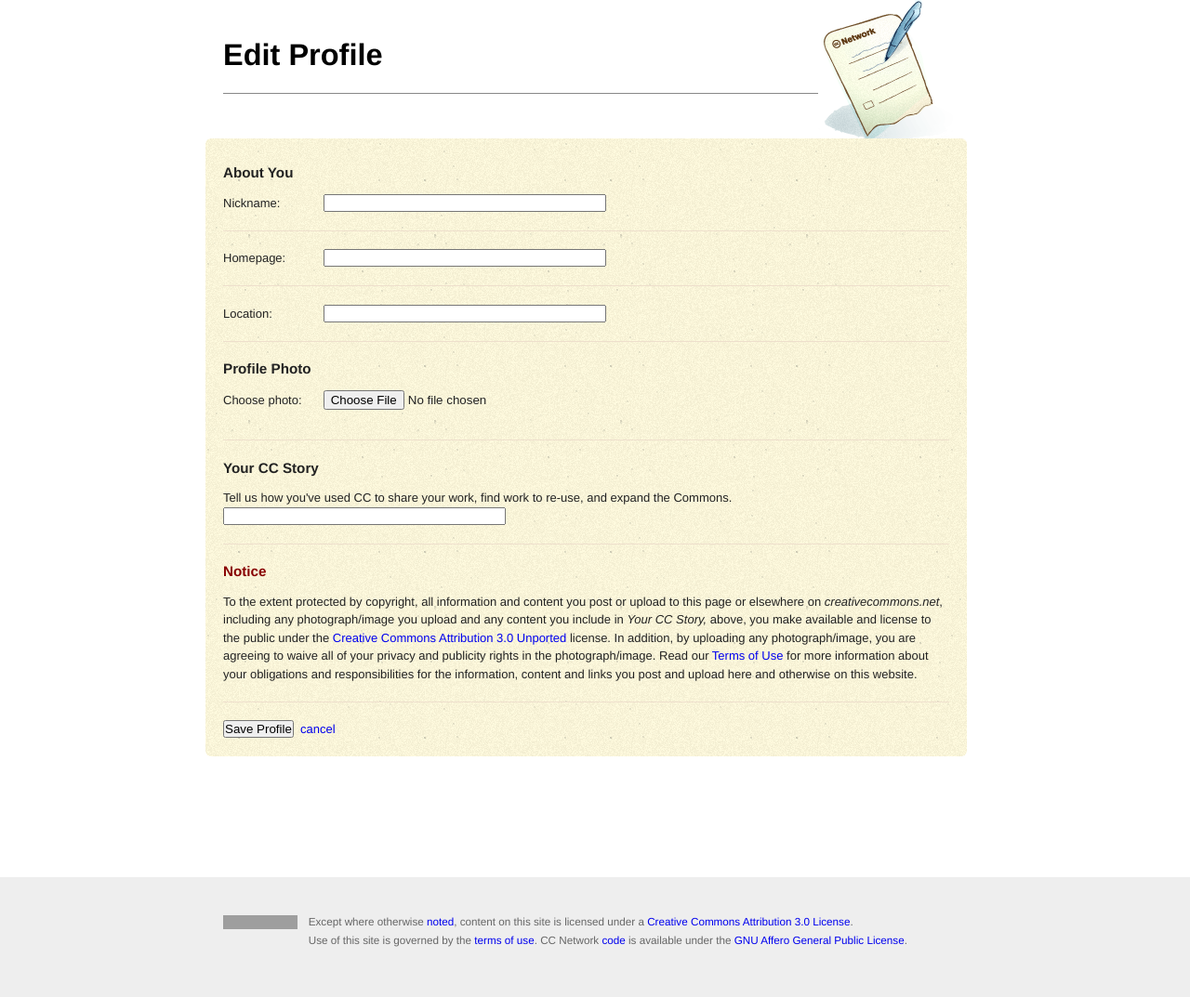
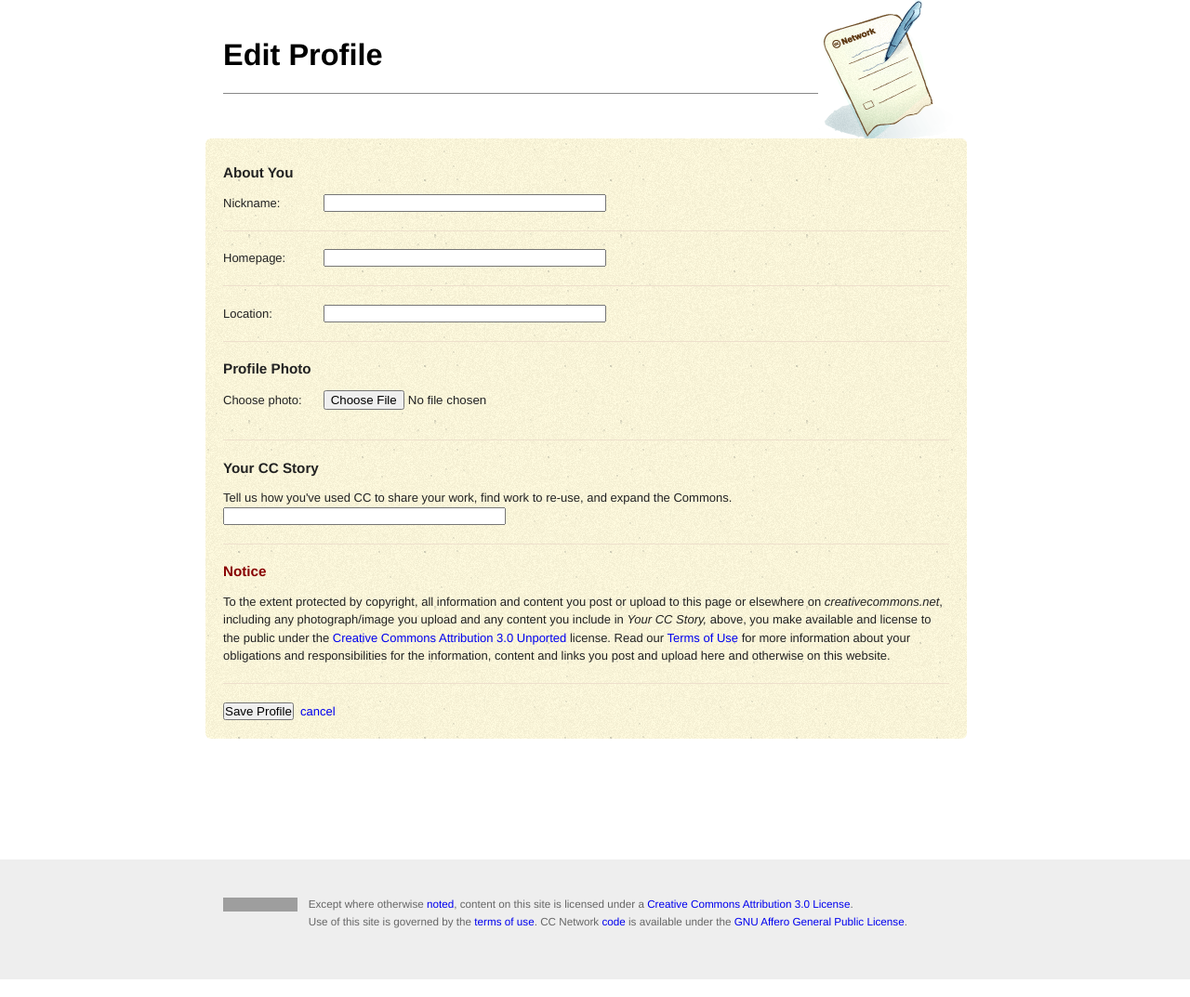
Before and after one commit to cc-archive/commoner, a Django app: template src/commoner/templates/profiles/edit_profile.html in a window 1280 px wide. Shown: the part 142-1215 px from the top of the page at 93% size. Run offline with Django 3.2, Linux system fonts and the light colour scheme; the template is opened without the code that fills it: values that come from a table or form of the project are taken from there, others are empty; tables that the repository leaves empty hold one stand-in row (values such as "Sample post"); form fields are guessed from the names that the template uses; parts of the project's set-up code (start-up, migrations or seed data) failed here and were passed over; some libraries are stand-ins or nearby versions; grey boxes are pictures that could not be loaded.

Commit message:
I gots moar publicity rightz.

```diff
--- a/src/commoner/templates/profiles/edit_profile.html
+++ b/src/commoner/templates/profiles/edit_profile.html
@@ -97,7 +97,7 @@ Create Profile
 
 	<h3 class="notice">Notice</h3>
 	<p class="field" id="legal">
-		To the extent protected by copyright, all information and content you post or upload to this page or elsewhere on <em>creativecommons.net</em>, including any photograph/image you upload and any content you include in <em>Your CC Story,</em> above, you make available and license to the public under the <a href="http://creativecommons.org/licenses/by/3.0/">Creative Commons Attribution 3.0 Unported</a> license. In addition, by uploading any photograph/image, you are agreeing to waive all of your privacy and publicity rights in the photograph/image.  Read our <a href="/l/termsofuse.html">Terms of Use</a> for more information about your obligations and responsibilities for the information, content and links you post and upload here and otherwise on this website.
+		To the extent protected by copyright, all information and content you post or upload to this page or elsewhere on <em>creativecommons.net</em>, including any photograph/image you upload and any content you include in <em>Your CC Story,</em> above, you make available and license to the public under the <a href="http://creativecommons.org/licenses/by/3.0/">Creative Commons Attribution 3.0 Unported</a> license. Read our <a href="/l/termsofuse.html">Terms of Use</a> for more information about your obligations and responsibilities for the information, content and links you post and upload here and otherwise on this website.
 	</p>
 
     <input type="submit" value="Save Profile" />
```
